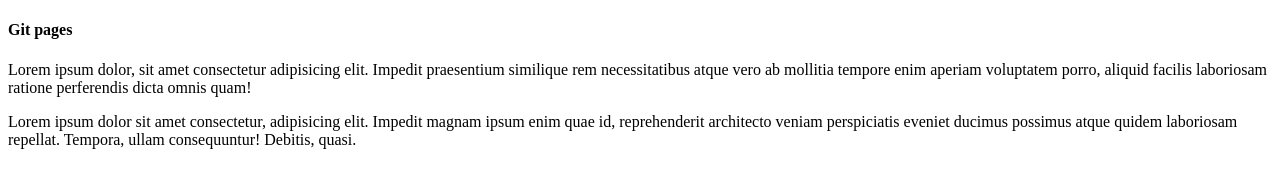
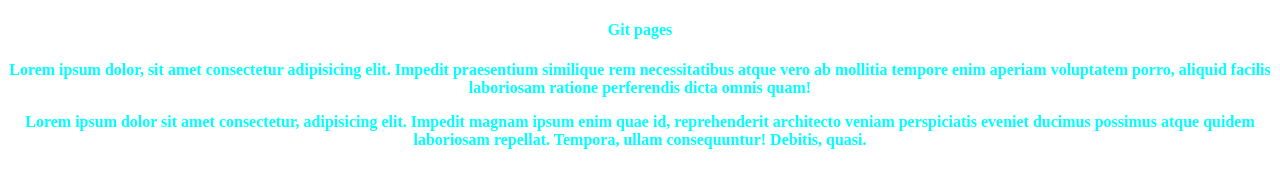
Before and after one commit to AaryanMadal/git-pages, a plain HTML site: page index.html in a window 1280 px wide. Drawn offline with Linux system fonts and the light colour scheme.

Commit message:
added style.css

```diff
--- a/index.html
+++ b/index.html
@@ -4,6 +4,7 @@
     <meta charset="UTF-8">
     <meta http-equiv="X-UA-Compatible" content="IE=edge">
     <meta name="viewport" content="width=device-width, initial-scale=1.0">
+    <link rel="stylesheet" href="style.css">
     <title>Document</title>
 </head>
 <body>
--- /dev/null
+++ b/style.css
@@ -0,0 +1,5 @@
+body{
+    text-align: center;
+    color:aqua;
+    font-weight: bolder;
+}
```
